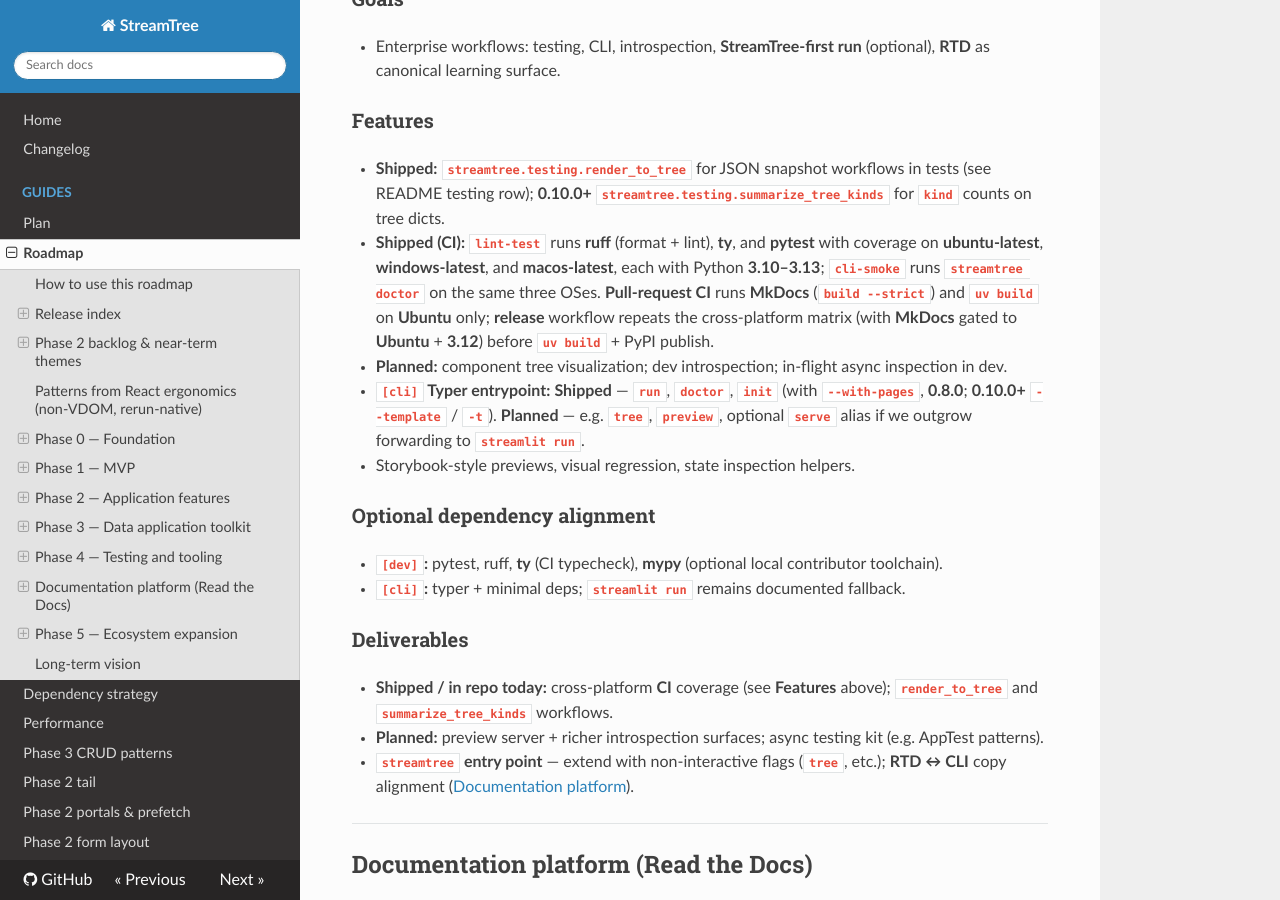
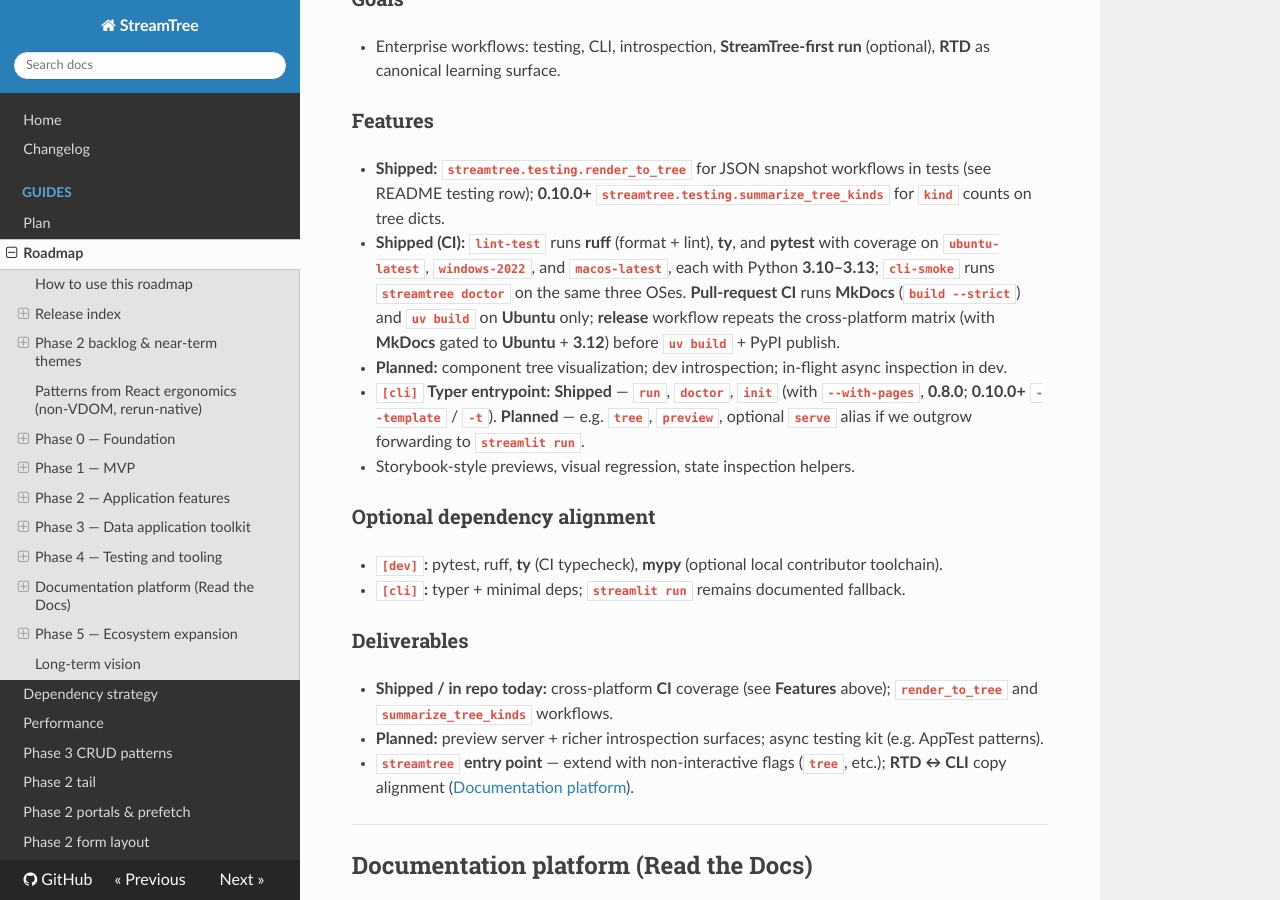
Before and after one commit to eddiethedean/streamtree, an MkDocs documentation site: the page built from docs/ROADMAP.md, in a window 1280 px wide and 900 px high, scrolled down 9463 px. Built offline with MkDocs 1.6.1, drawn with Linux system fonts in a browser that asks for light colours; nearby versions of some CDN libraries.

Commit message:
ci: use windows-2022 in matrix to silence windows-2025 redirect NOTICE
lint-test and cli-smoke were still labeled windows-latest in Actions when
using windows-latest (redirect to windows-2025-vs2026). Pin windows-2022 for
all Windows matrix rows; update ROADMAP CI prose.

```diff
--- a/docs/ROADMAP.md
+++ b/docs/ROADMAP.md
@@ -297,7 +297,7 @@ Phase 2 **application** deliverables from the original charter are **closed** as
 ### Features
 
 - **Shipped:** **`streamtree.testing.render_to_tree`** for JSON snapshot workflows in tests (see README testing row); **0.10.0+** **`streamtree.testing.summarize_tree_kinds`** for **`kind`** counts on tree dicts.
-- **Shipped (CI):** **`lint-test`** runs **ruff** (format + lint), **ty**, and **pytest** with coverage on **ubuntu-latest**, **windows-latest**, and **macos-latest**, each with Python **3.10–3.13**; **`cli-smoke`** runs **`streamtree doctor`** on the same three OSes. **Pull-request CI** runs **MkDocs** (**`build --strict`**) and **`uv build`** on **Ubuntu** only; **release** workflow repeats the cross-platform matrix (with **MkDocs** gated to **Ubuntu** + **3.12**) before **`uv build`** + PyPI publish.
+- **Shipped (CI):** **`lint-test`** runs **ruff** (format + lint), **ty**, and **pytest** with coverage on **`ubuntu-latest`**, **`windows-2022`**, and **`macos-latest`**, each with Python **3.10–3.13**; **`cli-smoke`** runs **`streamtree doctor`** on the same three OSes. **Pull-request CI** runs **MkDocs** (**`build --strict`**) and **`uv build`** on **Ubuntu** only; **release** workflow repeats the cross-platform matrix (with **MkDocs** gated to **Ubuntu** + **3.12**) before **`uv build`** + PyPI publish.
 - **Planned:** component tree visualization; dev introspection; in-flight async inspection in dev.
 - **`[cli]` Typer entrypoint:** **Shipped** — **`run`**, **`doctor`**, **`init`** (with **`--with-pages`**, **0.8.0**; **0.10.0+** **`--template`** / **`-t`**). **Planned** — e.g. **`tree`**, **`preview`**, optional **`serve`** alias if we outgrow forwarding to **`streamlit run`**.
 - Storybook-style previews, visual regression, state inspection helpers.
```
Also changed, not shown: 2 other files.
